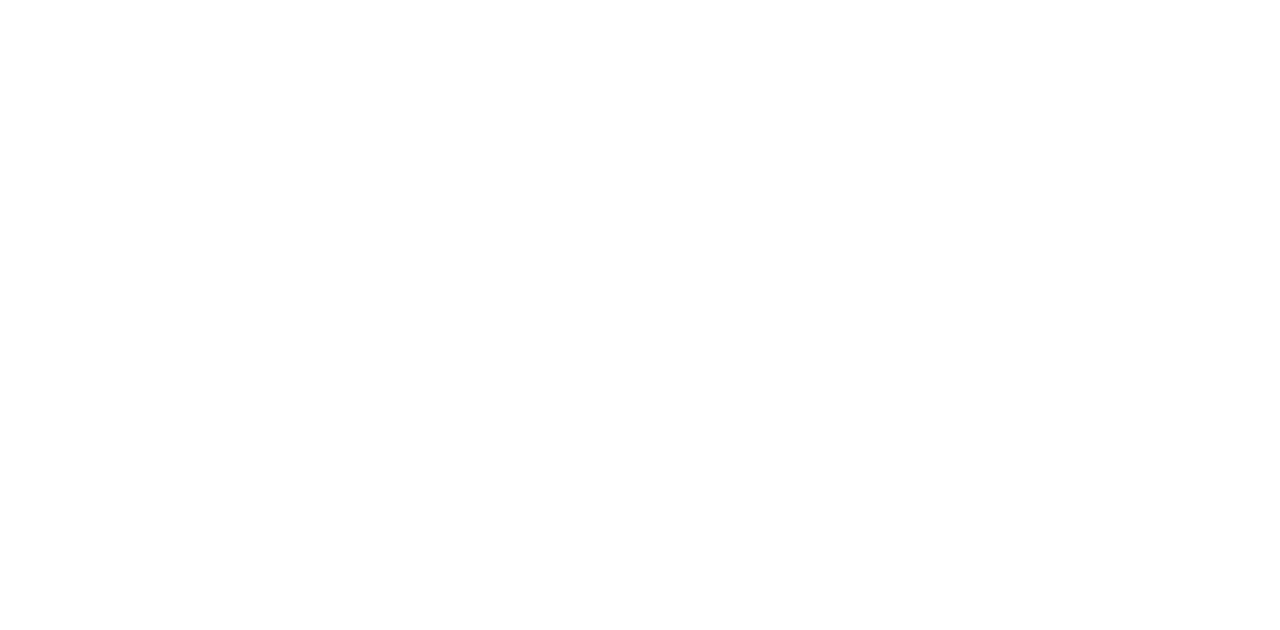
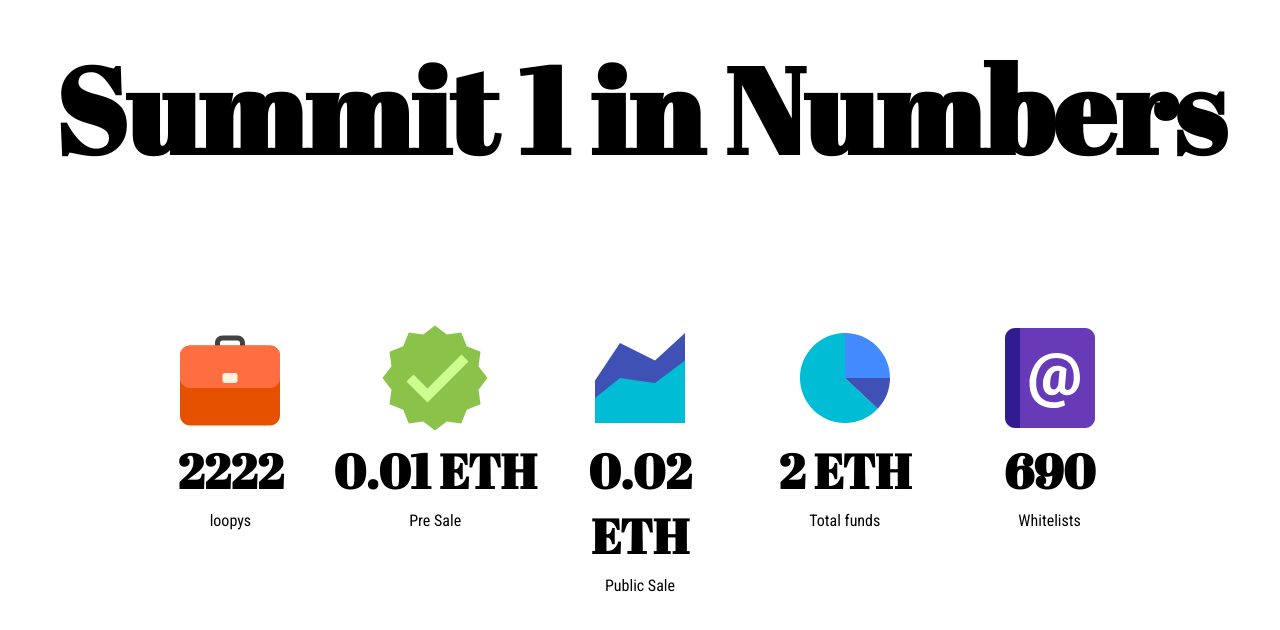
Before and after one commit to Mannvender/l1, a Next.js app: page / in a window 1280 px wide. Shown: the part 2067-2697 px from the top of the page. Before the commit the page ends 1839 px from the top, so only its background shows below. Built offline with nearby package versions, Linux system fonts and the light colour scheme.

Commit message:
add stats

```diff
--- a/components/Banner.js
+++ b/components/Banner.js
@@ -9,7 +9,7 @@
       ${(props) => props.theme.colors.primary};
 `;
 
-const Banner = ({ onCtaClick }) => {
+const Banner = () => {
   const { colors } = useTheme();
   return (
     <Flex
--- /dev/null
+++ b/components/Stats.js
@@ -0,0 +1,88 @@
+import { Box, Flex, Heading, Link, Text } from "rebass";
+import styled, { useTheme } from "styled-components";
+import {
+  FcPieChart,
+  FcAddressBook,
+  FcAreaChart,
+  FcApproval,
+  FcBriefcase,
+} from "react-icons/fc";
+
+const getStats = (colors, fontSizes) => [
+  {
+    icon: <FcBriefcase color={colors.dark} size={fontSizes[9]} />,
+    value: 2222,
+    label: "loopys",
+  },
+  {
+    icon: <FcApproval color={colors.dark} size={fontSizes[9]} />,
+    value: "0.01 ETH",
+    label: "Pre Sale",
+  },
+  {
+    icon: <FcAreaChart color={colors.dark} size={fontSizes[9]} />,
+    value: "0.02 ETH",
+    label: "Public Sale",
+  },
+  {
+    icon: <FcPieChart color={colors.dark} size={fontSizes[9]} />,
+    value: "2 ETH",
+    label: "Total funds",
+  },
+  {
+    icon: <FcAddressBook color={colors.dark} size={fontSizes[9]} />,
+    value: 690,
+    label: "Whitelists",
+  },
+];
+
+const Stats = () => {
+  const { colors, fontSizes } = useTheme();
+  return (
+    <Flex
+      py={[5, 7, 7]}
+      justifyContent="center"
+      alignItems="center"
+      flexDirection="column"
+    >
+      <Heading
+        color={colors.dark}
+        fontSize={[fontSizes[7], fontSizes[9]]}
+        textAlign="center"
+      >
+        Summit 1 in Numbers
+      </Heading>
+      <Flex
+        mt={[5, 6, 6]}
+        justifyContent="space-evenly"
+        width={["100%"]}
+        px={[4, 5, 6]}
+        flexWrap="wrap"
+      >
+        {getStats(colors, fontSizes).map((stat) => (
+          <Flex
+            mb={[4, 0, 0]}
+            flexDirection="column"
+            alignItems="center"
+            flex="1"
+            flexBasis={["100%", 1 / 5]}
+          >
+            {stat.icon}
+            <Heading
+              color={colors.dark}
+              fontSize={[fontSizes[7]]}
+              textAlign="center"
+            >
+              {stat.value}
+            </Heading>
+            <Text color={colors.dark} mt={[1, 2, 2]}>
+              {stat.label}
+            </Text>
+          </Flex>
+        ))}
+      </Flex>
+    </Flex>
+  );
+};
+
+export default Stats;
--- a/pages/index.js
+++ b/pages/index.js
@@ -2,11 +2,11 @@
 import { Box } from "rebass";
 import Banner from "components/Banner";
 import Navbar from "components/Navbar";
-import styled, { useTheme } from "styled-components";
+import { useTheme } from "styled-components";
 import Slider from "components/Slider";
+import Stats from "components/Stats";
 
 const Index = () => {
-  const { colors } = useTheme();
   return (
     <>
       <Navbar />
@@ -14,6 +14,7 @@
       <BlackStrip />
       <Slider />
       <BlackStrip />
+      <Stats />
     </>
   );
 };
--- a/styles/theme.js
+++ b/styles/theme.js
@@ -23,7 +23,7 @@
   ],
   breakpoints: ["576px", "768px", "1024px"],
   space: [0, 4, 8, 16, 32, 64, 128, 256],
-  fontSizes: [6, 12, 14, 16, 20, 24, 32, 48, 72, 120],
+  fontSizes: [6, 12, 14, 16, 20, 24, 32, 48, 72, 120, 200],
   fontWeights: {
     normal: 400,
     bold: 700,
```
